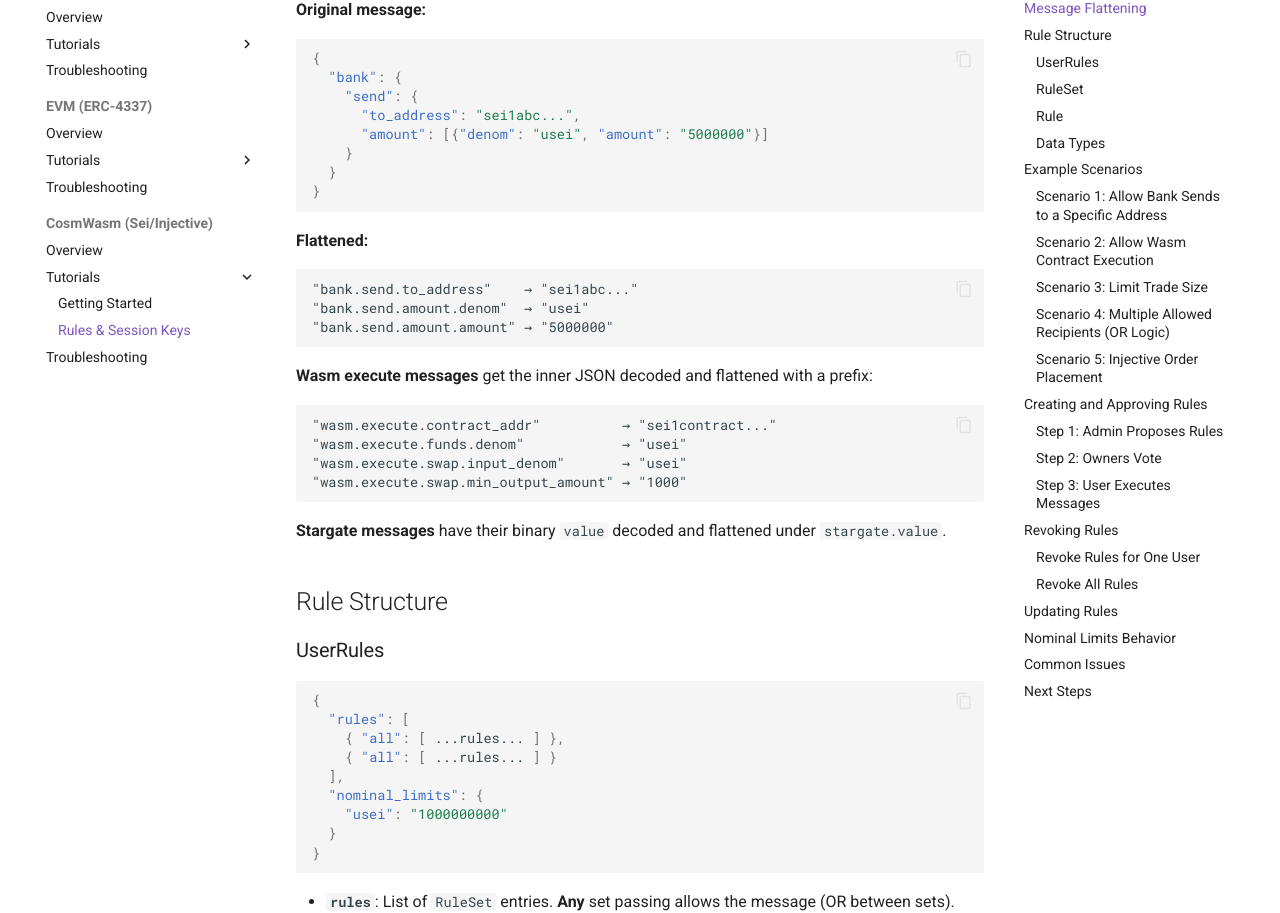
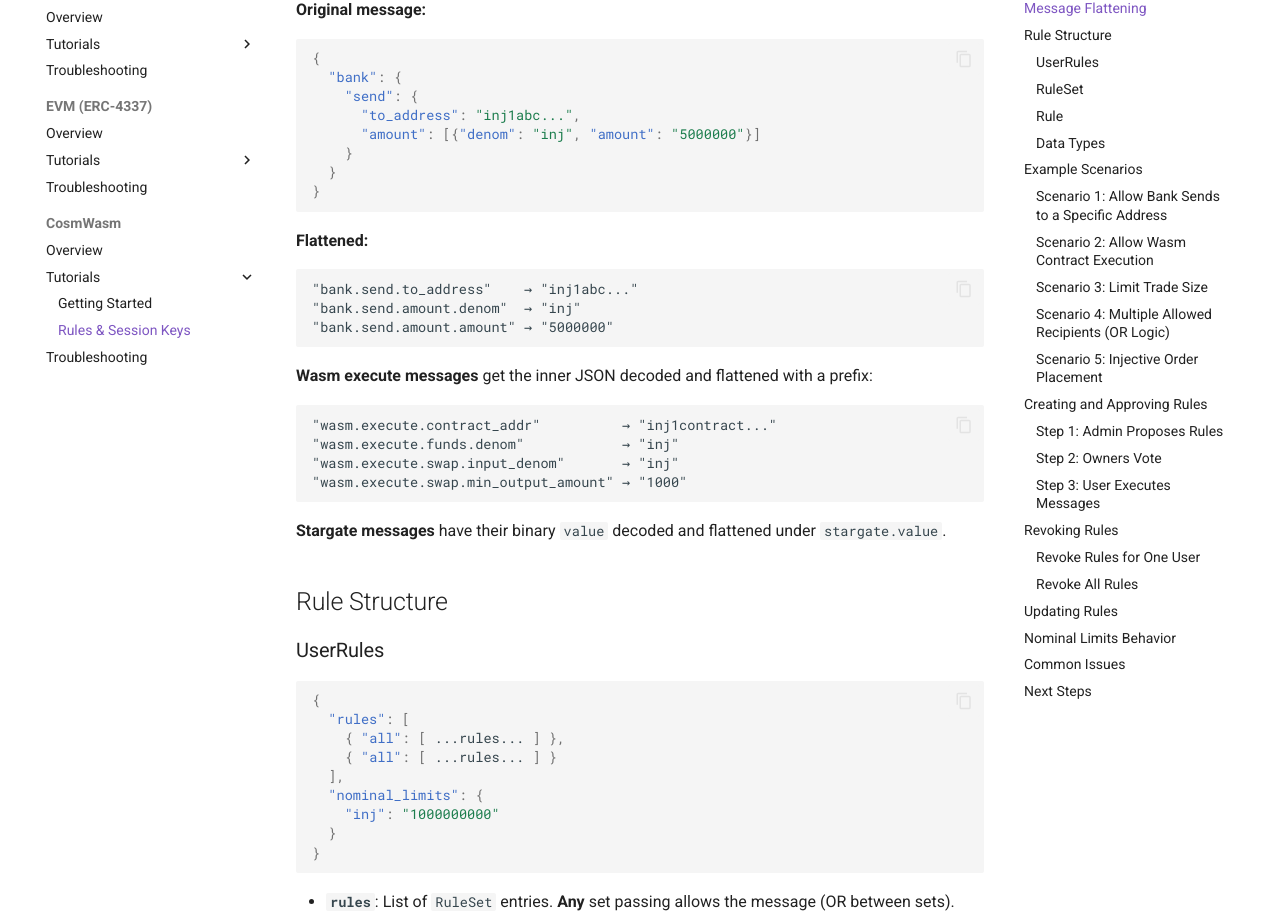
Before and after one commit to VoltaHQ/docs, an MkDocs documentation site: the page built from docs/cosmwasm/tutorials/rules.md, in a window 1280 px wide and 1400 px high, scrolled down 732 px. Shown: the part 154-1067 px from the top of the window. Built offline with MkDocs 1.6.1 and Material for MkDocs 9.7.7, drawn with Linux system fonts in a browser that asks for light colours; comment, search, counter and statistics services are not loaded; some of the changed text lies outside the part shown.

Commit message:
Remove Sei references from CosmWasm docs, use Injective as primary
Update all CosmWasm documentation to frame the contract as
CosmWasm-compatible (chain-agnostic) with Injective as the primary
deployment target. Replace all sei1/usei/seid references with
inj1/inj/injectived equivalents.

````diff
--- a/docs/cosmwasm/tutorials/rules.md
+++ b/docs/cosmwasm/tutorials/rules.md
@@ -26,8 +26,8 @@ Before rules are evaluated, the Cosmos message is serialized to JSON and flatten
 {
   "bank": {
     "send": {
-      "to_address": "sei1abc...",
-      "amount": [{"denom": "usei", "amount": "5000000"}]
+      "to_address": "inj1abc...",
+      "amount": [{"denom": "inj", "amount": "5000000"}]
     }
   }
 }
@@ -35,16 +35,16 @@ Before rules are evaluated, the Cosmos message is serialized to JSON and flatten
 
 **Flattened:**
 ```
-"bank.send.to_address"    → "sei1abc..."
-"bank.send.amount.denom"  → "usei"
+"bank.send.to_address"    → "inj1abc..."
+"bank.send.amount.denom"  → "inj"
 "bank.send.amount.amount" → "5000000"
 ```
 
 **Wasm execute messages** get the inner JSON decoded and flattened with a prefix:
 ```
-"wasm.execute.contract_addr"          → "sei1contract..."
-"wasm.execute.funds.denom"            → "usei"
-"wasm.execute.swap.input_denom"       → "usei"
+"wasm.execute.contract_addr"          → "inj1contract..."
+"wasm.execute.funds.denom"            → "inj"
+"wasm.execute.swap.input_denom"       → "inj"
 "wasm.execute.swap.min_output_amount" → "1000"
 ```
 
@@ -61,7 +61,7 @@ Before rules are evaluated, the Cosmos message is serialized to JSON and flatten
     { "all": [ ...rules... ] }
   ],
   "nominal_limits": {
-    "usei": "1000000000"
+    "inj": "1000000000"
   }
 }
 ```
@@ -108,7 +108,7 @@ Currently only `All` is supported — all rules in the set must match (AND logic
 
 ### Scenario 1: Allow Bank Sends to a Specific Address
 
-Allow a user to send usei to a specific recipient, with a daily limit of 1000 SEI:
+Allow a user to send inj to a specific recipient, with a daily limit of 1000 INJ:
 
 ```typescript
 const rules = [
@@ -118,19 +118,19 @@ const rules = [
         field: 'bank.send.to_address',
         data_type: 'string',
         comparer: 'eq',
-        value: 'sei1allowed...',
+        value: 'inj1allowed...',
       },
       {
         field: 'bank.send.amount.denom',
         data_type: 'string',
         comparer: 'eq',
-        value: 'usei',
+        value: 'inj',
       },
     ],
   },
 ];
 
-const nominalLimits = { usei: '1000000000' }; // 1000 SEI
+const nominalLimits = { inj: '1000000000' }; // 1000 INJ
 ```
 
 ### Scenario 2: Allow Wasm Contract Execution
@@ -186,15 +186,15 @@ const rules = [
   // Rule set 1: send to Alice
   {
     all: [
-      { field: 'bank.send.to_address', data_type: 'string', comparer: 'eq', value: 'sei1alice...' },
-      { field: 'bank.send.amount.denom', data_type: 'string', comparer: 'eq', value: 'usei' },
+      { field: 'bank.send.to_address', data_type: 'string', comparer: 'eq', value: 'inj1alice...' },
+      { field: 'bank.send.amount.denom', data_type: 'string', comparer: 'eq', value: 'inj' },
     ],
   },
   // Rule set 2: send to Bob
   {
     all: [
-      { field: 'bank.send.to_address', data_type: 'string', comparer: 'eq', value: 'sei1bob...' },
-      { field: 'bank.send.amount.denom', data_type: 'string', comparer: 'eq', value: 'usei' },
+      { field: 'bank.send.to_address', data_type: 'string', comparer: 'eq', value: 'inj1bob...' },
+      { field: 'bank.send.amount.denom', data_type: 'string', comparer: 'eq', value: 'inj' },
     ],
   },
 ];
@@ -243,13 +243,13 @@ seid tx wasm execute <CONTRACT_ADDRESS> '{
                   "field": "bank.send.to_address",
                   "data_type": "string",
                   "comparer": "eq",
-                  "value": "sei1allowed..."
+                  "value": "inj1allowed..."
                 }
               ]
             }
           ],
           "nominal_limits": {
-            "usei": "1000000000"
+            "inj": "1000000000"
           }
         }
       }
@@ -281,16 +281,16 @@ seid tx wasm execute <CONTRACT_ADDRESS> '{
 Once the Rules proposal passes, the user can execute allowed messages:
 
 ```bash
-seid tx wasm execute <CONTRACT_ADDRESS> '{
+injectived tx wasm execute <CONTRACT_ADDRESS> '{
   "cosmos_msg": {
     "bank": {
       "send": {
-        "to_address": "sei1allowed...",
-        "amount": [{"denom": "usei", "amount": "500000000"}]
+        "to_address": "inj1allowed...",
+        "amount": [{"denom": "inj", "amount": "500000000"}]
       }
     }
   }
-}' --from <USER_KEY> --chain-id <CHAIN_ID> --gas auto --fees 10000usei
+}' --from <USER_KEY> --chain-id <CHAIN_ID> --gas auto --fees 500000000000000inj
 ```
 
 The transaction attributes will show `allowed=true` confirming the rules passed.
--- a/mkdocs.yml
+++ b/mkdocs.yml
@@ -51,7 +51,7 @@ nav:
       - Getting Started: evm/tutorials/getting-started.md
       - Session Keys: evm/tutorials/session-keys.md
     - Troubleshooting: evm/troubleshooting.md
-  - CosmWasm (Sei/Injective):
+  - CosmWasm:
     - Overview: cosmwasm/index.md
     - Tutorials:
       - Getting Started: cosmwasm/tutorials/getting-started.md
````
Also changed, not shown: other parts of docs/cosmwasm/tutorials/rules.md (+15 -15 lines), docs/cosmwasm/index.md (+29 -30 lines), docs/cosmwasm/troubleshooting.md (+4 -5 lines), docs/cosmwasm/tutorials/getting-started.md (+20 -23 lines), docs/index.md (+1 -1 lines).
